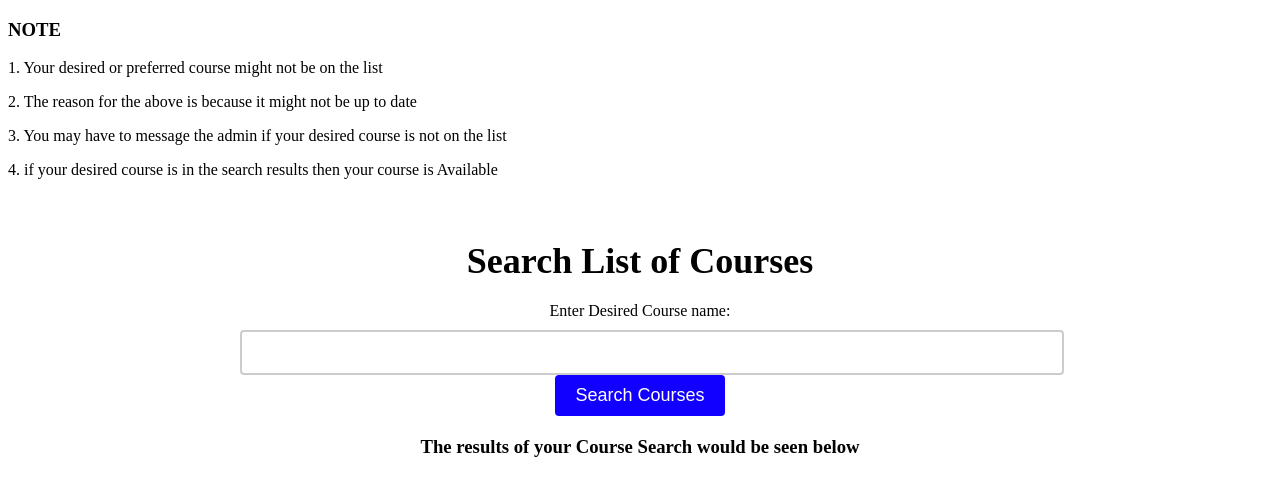
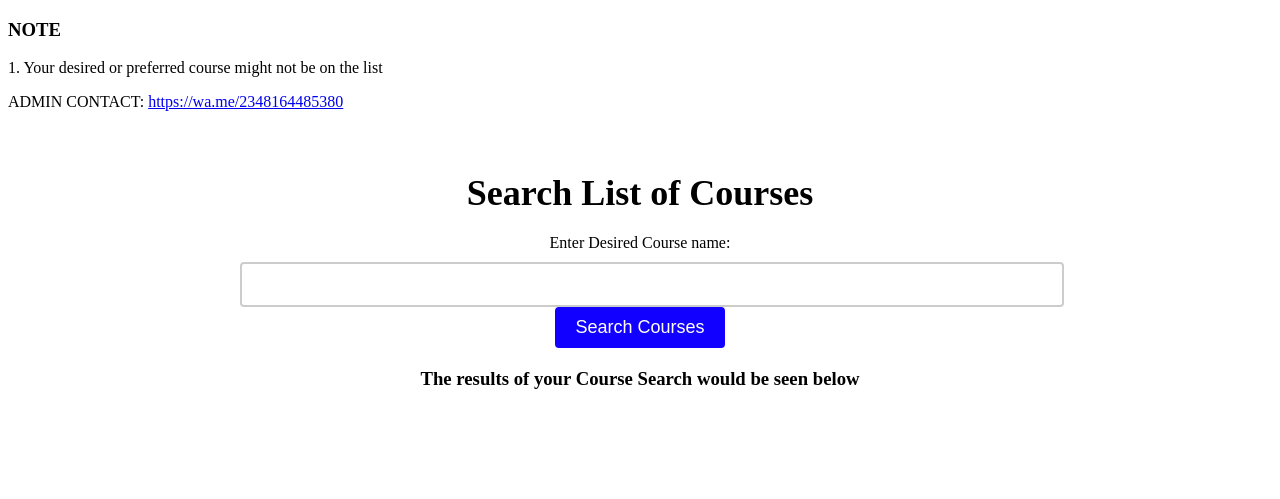
Before and after one commit to coachdemocraezy/coolcourses, a plain HTML site: page index.html in a window 1280 px wide. Drawn offline with Linux system fonts and the light colour scheme.

Commit message:
Update index.html

```diff
--- a/index.html
+++ b/index.html
@@ -8,9 +8,7 @@
   <body>
     <h3>NOTE</h3>
     <p>1. Your desired or preferred course might not be on the list</p>
-    <p>2. The reason for the above is because it might not be up to date</p>
-    <p>3. You may have to message the admin if your desired course is not on the list</p>
-    <p>4. if your desired course is in the search results then your course is Available</p>
+    <p>ADMIN CONTACT: <a href="https://wa.me/2348164485380">https://wa.me/2348164485380</a></p>
     <div class="container">
       <h1>Search List of Courses</h1>
       <form>
```
